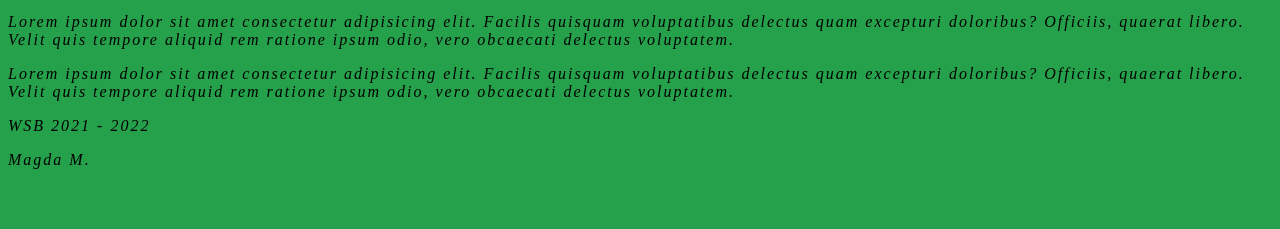
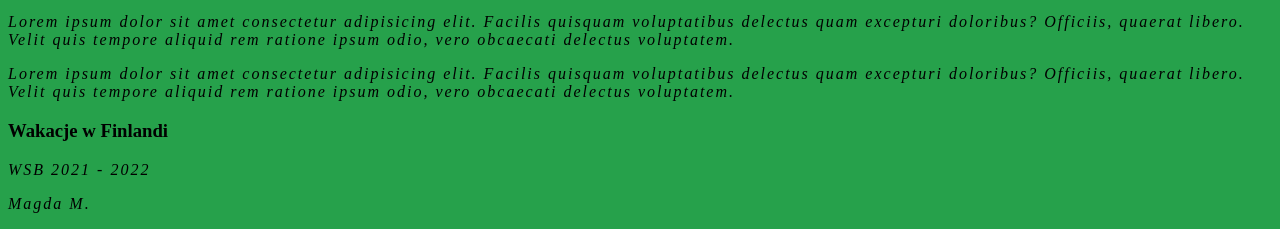
Before and after one commit to zalewskip123/strona-wsb, a plain HTML site: page index.html in a window 1280 px wide. Shown: the part 613-842 px from the top of the page. Before the commit the page ends 800 px from the top, so only its background shows below. Drawn offline with Linux system fonts and the light colour scheme.

Commit message:
Dodanie h3 Finlandia

```diff
--- a/index.html
+++ b/index.html
@@ -41,7 +41,7 @@
     <p>Lorem ipsum dolor sit amet consectetur adipisicing elit. Facilis quisquam voluptatibus delectus quam excepturi
         doloribus? Officiis, quaerat libero. Velit quis tempore aliquid rem ratione ipsum odio, vero obcaecati delectus
         voluptatem.</p>
-
+    <h3>Wakacje w Finlandi</h3>
     <p>WSB 2021 - 2022</p>
     <p>Magda M.</p>
 </body>
```
